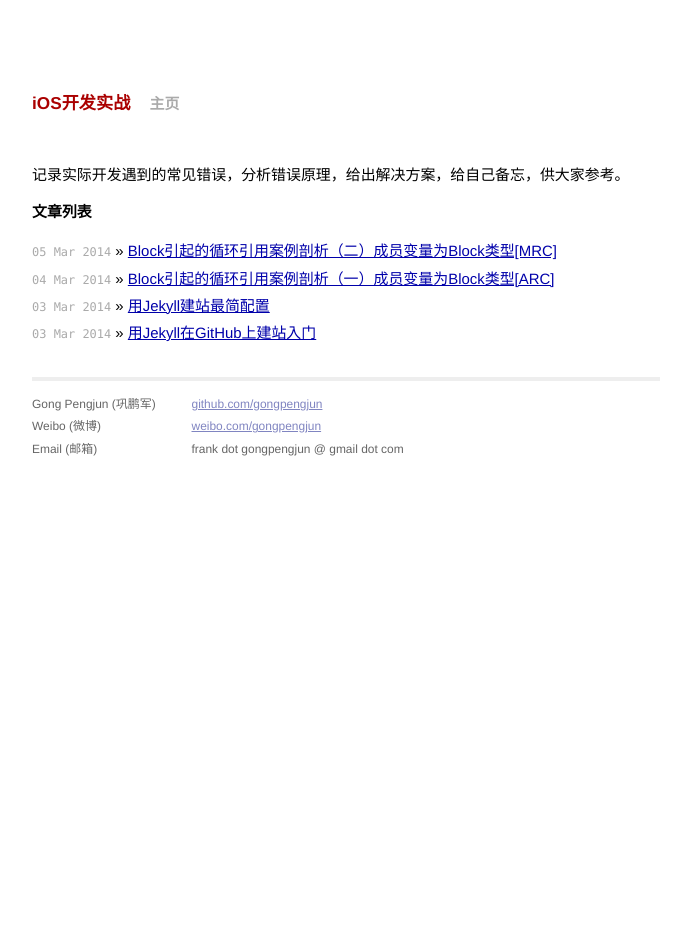
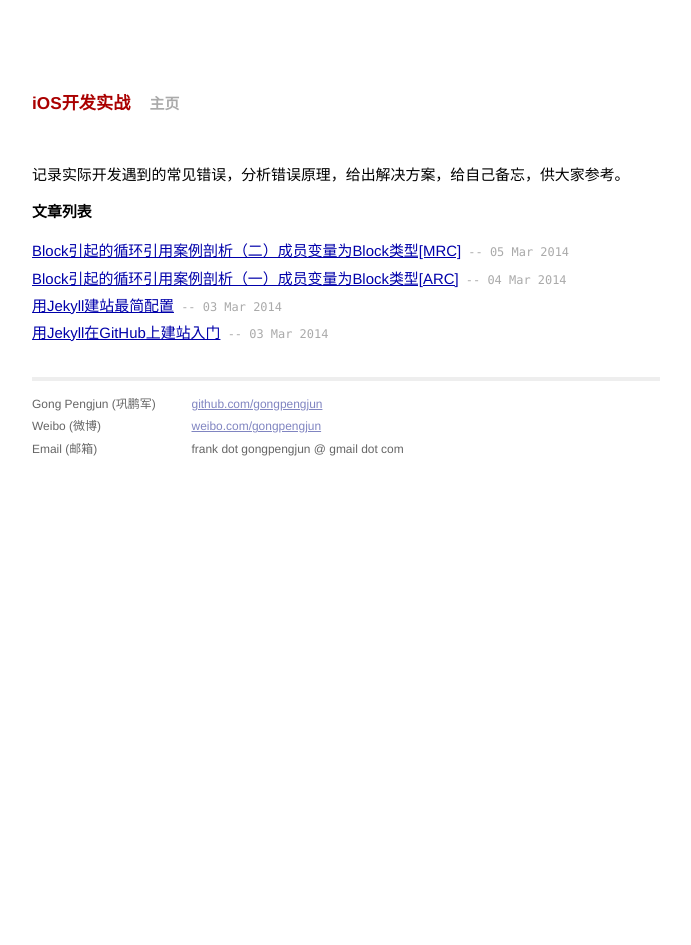
Before and after one commit to gongpengjun/gongpengjun.github.io, a Jekyll site: the page built from index.html, in a window 1280 px wide. Shown: the whole page, without its empty margins (294-985 px from the left). Built offline with Jekyll 4.4.1, drawn with Linux system fonts in a browser that asks for light colours; Markdown is read by kramdown in place of the engine named in the settings.

Commit message:
adjust content width of .site

```diff
--- a/css/main.css
+++ b/css/main.css
@@ -60,7 +60,7 @@ a:visited { color: #a0a; }
 .site {
   font-size: 100%;
   text-align: justify;
-  width: 85%;
+  width: 90%;
   margin: 1em auto 1em auto;
   line-height: 1.5em;
   padding: 0;
--- a/index.html
+++ b/index.html
@@ -8,7 +8,7 @@ title: iOS开发实战
   <h1>文章列表</h1>
   <ul class="posts">
     {% for post in site.posts %}
-      <li><span>{{ post.date | date_to_string }}</span> &raquo; <a href="{{ post.url }}">{{ post.title }}</a></li>
+      <li> <a href="{{ post.url }}">{{ post.title }}</a><span> -- {{ post.date | date_to_string }}</span></li>
     {% endfor %}
   </ul>
 </div>
```
